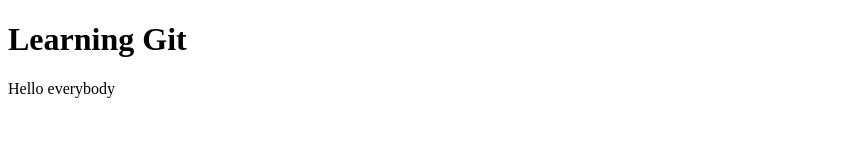
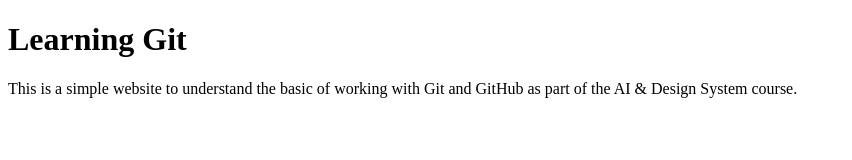
Before and after one commit to massimonastasi/learning-git, a plain HTML site: page index.html in a window 1280 px wide. Shown: the whole page, without its empty margins (0-852 px from the left). Drawn offline with Linux system fonts and the light colour scheme.

Commit message:
Add simple website description

```diff
--- a/index.html
+++ b/index.html
@@ -7,6 +7,6 @@
 </head>
 <body>
     <h1>Learning Git</h1>
-    <p>Hello everybody</p>
+    <p>This is a simple website to understand the basic of working with Git and GitHub as part of the AI & Design System course.</p>
 </body>
 </html>
```
